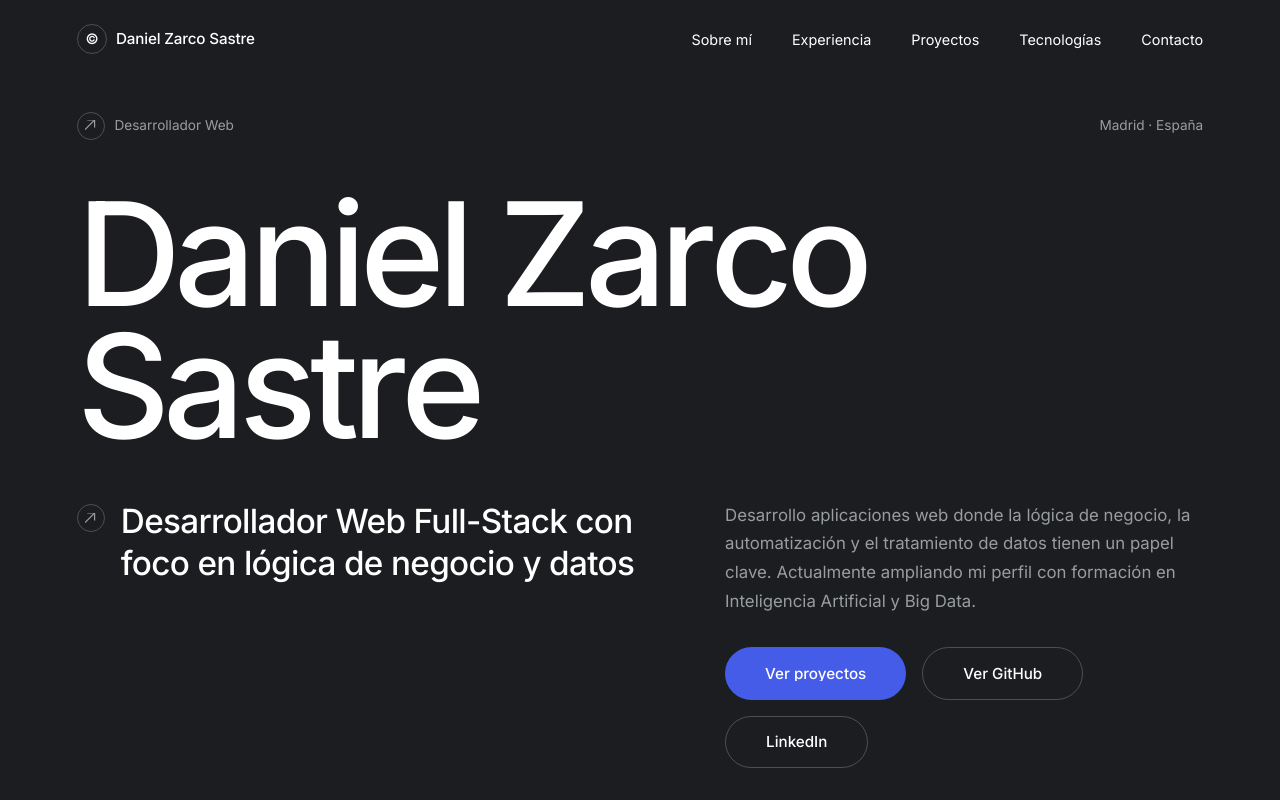
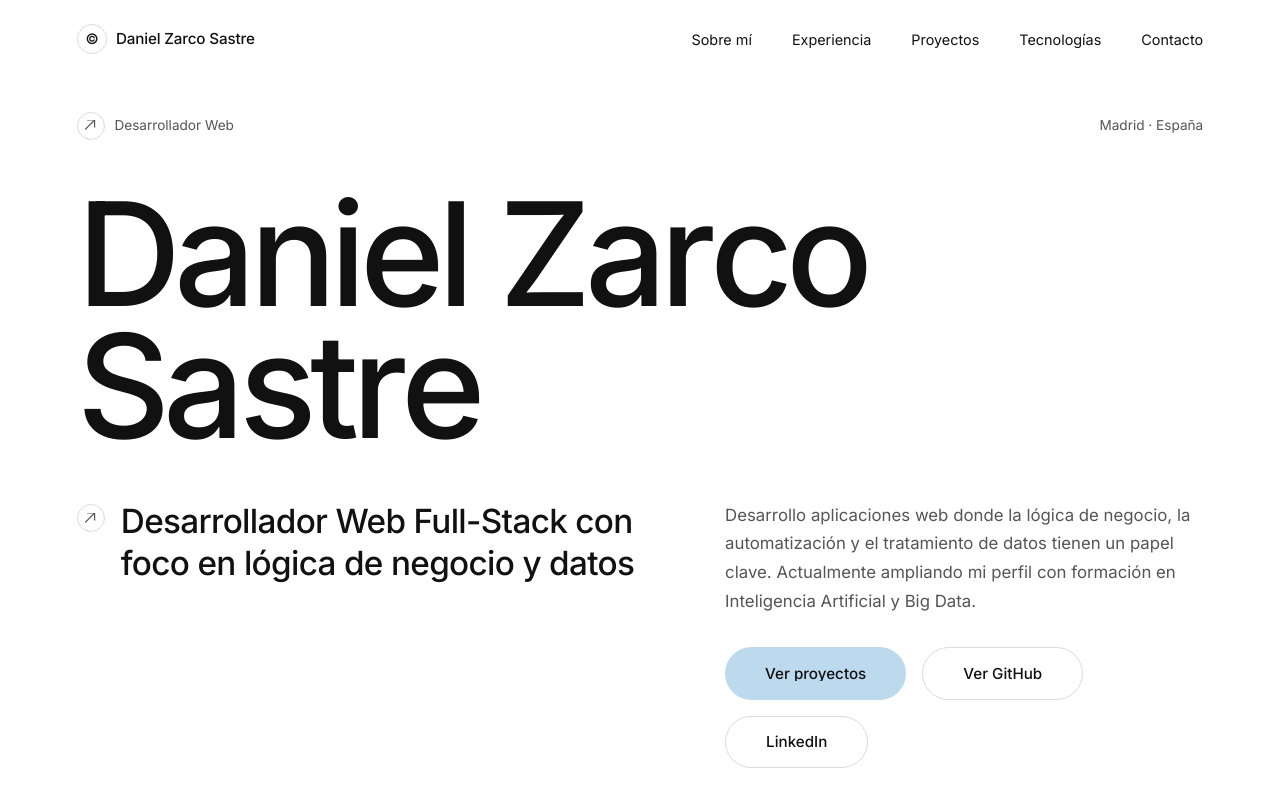
Before and after one commit to Daniel-Zarco/Portfolio, a React (Vite) app: page / in a window 1280 px wide. Shown: the top 800 px of the page. Built offline with nearby package versions, Linux system fonts and the light colour scheme.

Commit message:
Paleta blanca con negro y acentos pastel (azul/lavanda), solo colores

```diff
--- a/src/App.css
+++ b/src/App.css
@@ -29,7 +29,7 @@
   position: fixed;
   inset: 0;
   z-index: 100000;
-  background: var(--color-dark);
+  background: var(--color-accent);
   display: flex;
   align-items: center;
   justify-content: center;
@@ -231,7 +231,7 @@
 .fullscreen-menu-backdrop {
   position: absolute;
   inset: 0;
-  background: var(--color-dark-2);
+  background: var(--color-pastel-blue);
 }
 
 .fullscreen-menu-inner {
@@ -464,7 +464,7 @@
 
 .hero-stack-item:hover {
   border-color: var(--color-border-strong);
-  background: rgba(255, 255, 255, 0.04);
+  background: var(--color-pastel-blue);
 }
 
 .hero-scroll-hint {
@@ -532,7 +532,7 @@
   height: 100%;
   border-radius: 50%;
   transform: scale(0.5);
-  background: var(--color-accent);
+  background: var(--color-accent-2);
   transition: transform 0.5s var(--ease-primary), top 0.35s var(--ease-primary);
   z-index: 0;
 }
@@ -581,11 +581,11 @@
 }
 
 .btn-secondary .btn-fill {
-  background: var(--color-white);
+  background: var(--color-accent);
 }
 
 .btn-secondary:hover .btn-text {
-  color: var(--color-dark);
+  color: var(--color-white);
 }
 
 .btn:hover {
@@ -722,7 +722,7 @@
 
 .work-item:hover .work-item-title-inner {
   transform: translateY(-8%);
-  color: var(--color-accent);
+  color: var(--color-accent-text);
 }
 
 .work-item-status {
@@ -752,8 +752,8 @@
 
 .work-item:hover .work-item-arrow {
   transform: rotate(0);
-  background: var(--color-white);
-  color: var(--color-dark);
+  background: var(--color-accent);
+  color: var(--color-white);
 }
 
 .work-item-meta {
@@ -800,11 +800,16 @@
   border-radius: 100px;
   font-size: 0.75rem;
   color: var(--color-text);
+  background: var(--color-pastel-blue);
   transition: color 0.3s ease, border-color 0.3s ease;
 }
 
+.tech-tag:nth-child(4n) {
+  background: var(--color-pastel-lavender);
+}
+
 .tech-tag:hover {
-  color: var(--color-white);
+  color: var(--color-accent-text);
   border-color: var(--color-border-strong);
 }
 
@@ -825,8 +830,8 @@
 }
 
 .chip-link:hover {
-  color: var(--color-white);
-  border-color: var(--color-white);
+  color: var(--color-accent-text);
+  border-color: var(--color-accent-text);
 }
 
 .chip-link-arrow {
@@ -953,7 +958,7 @@
 }
 
 .experience-company:hover {
-  color: var(--color-white);
+  color: var(--color-accent-text);
 }
 
 .experience-company-arrow {
@@ -1036,11 +1041,16 @@
   border-radius: 100px;
   font-size: 0.8rem;
   color: var(--color-text);
+  background: var(--color-pastel-blue);
   transition: color 0.3s ease, border-color 0.3s ease;
 }
 
+.skill-tag:nth-child(4n) {
+  background: var(--color-pastel-lavender);
+}
+
 .skill-tag:hover {
-  color: var(--color-white);
+  color: var(--color-accent-text);
   border-color: var(--color-border-strong);
 }
 
@@ -1083,7 +1093,7 @@
 }
 
 .education-item:hover .education-title {
-  color: var(--color-white);
+  color: var(--color-accent-text);
 }
 
 .education-meta {
@@ -1105,8 +1115,8 @@
 
 .education-item:hover .education-arrow {
   transform: rotate(45deg);
-  background: var(--color-white);
-  color: var(--color-dark);
+  background: var(--color-accent);
+  color: var(--color-white);
 }
 
 /* ---------- Contact ---------- */
@@ -1184,7 +1194,7 @@
 }
 
 .footer-title.in-view .char:nth-child(odd):hover {
-  color: var(--color-accent);
+  color: var(--color-accent-text);
 }
 
 .footer-email {
@@ -1217,8 +1227,8 @@
 
 .footer-email:hover .footer-email-arrow {
   transform: rotate(45deg);
-  background: var(--color-white);
-  color: var(--color-dark);
+  background: var(--color-accent);
+  color: var(--color-white);
 }
 
 .footer-bottom {
--- a/src/index.css
+++ b/src/index.css
@@ -6,20 +6,26 @@
 @import url('https://fonts.googleapis.com/css2?family=Inter:wght@300;400;500;600;700&display=swap');
 
 :root {
-  /* Color — paleta oscura elegante inspirada en dennissnellenberg.com/work */
-  --color-dark: #1C1D20;
-  --color-dark-2: #141517;
-  --color-panel: #16181B;
-  --color-white: #FFFFFF;
-  --color-text: #999D9E;
-  --color-text-h: #FFFFFF;
-  --color-accent: #455CE9;
-  --color-accent-2: #334BD3;
-  --color-accent-text: #455CE9;
+  /* Color — blanco limpio + negro + pastel como acento
+     (sistema cromático inspirado en dennissnellenberg.com/about)
+     --color-dark  = superficie base (blanco)
+     --color-white = texto principal (negro)   */
+  --color-dark: #FFFFFF;
+  --color-dark-2: #F7F7F7;
+  --color-panel: #FAFAFA;
+  --color-white: #111111;
+  --color-text: #555555;
+  --color-text-h: #111111;
+  --color-accent: #BDD9EE;
+  --color-accent-2: #DDD7F3;
+  --color-accent-text: #4A7FAE;
 
-  --color-border: rgba(255, 255, 255, 0.12);
-  --color-border-strong: rgba(255, 255, 255, 0.22);
-  --color-border-soft: rgba(255, 255, 255, 0.06);
+  --color-pastel-blue: #EEF6FC;
+  --color-pastel-lavender: #F4F2FB;
+
+  --color-border: #E8E8E8;
+  --color-border-strong: #DADADA;
+  --color-border-soft: #F0F0F0;
 
   /* Layout */
   --section-pt: clamp(4.5rem, 16vh, 11rem);
```
